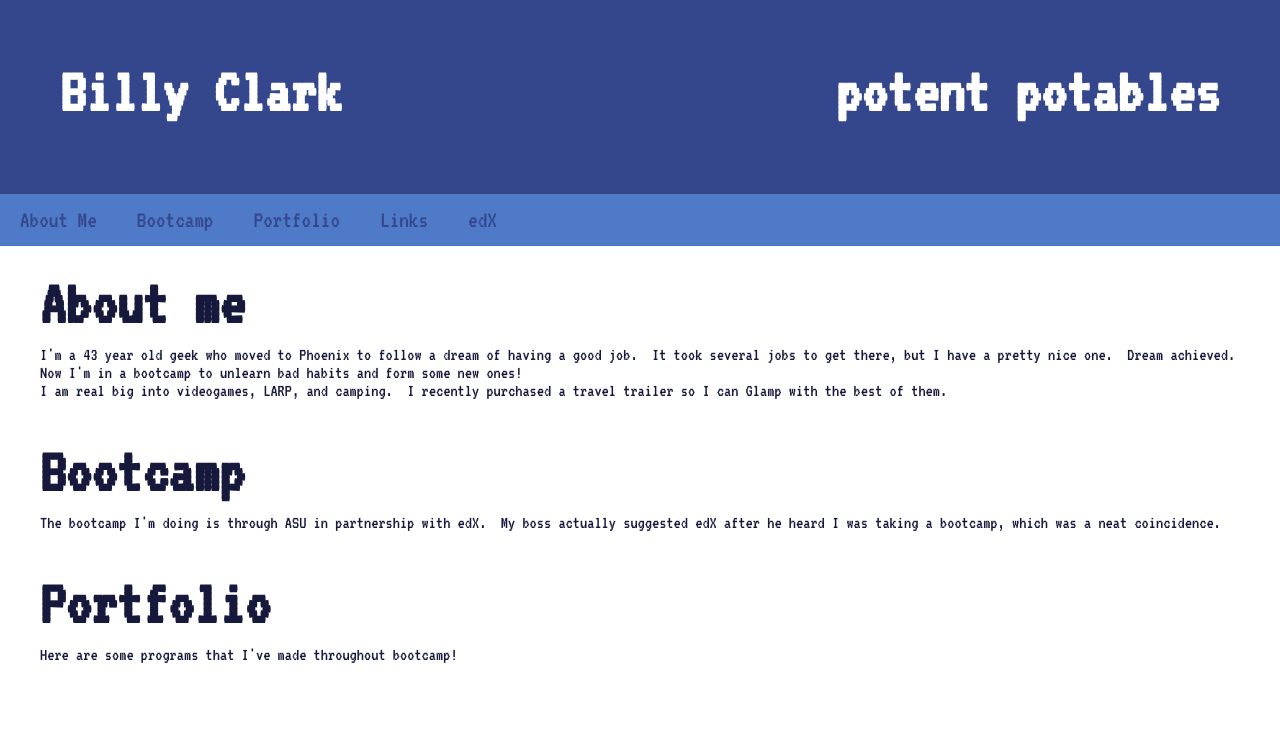
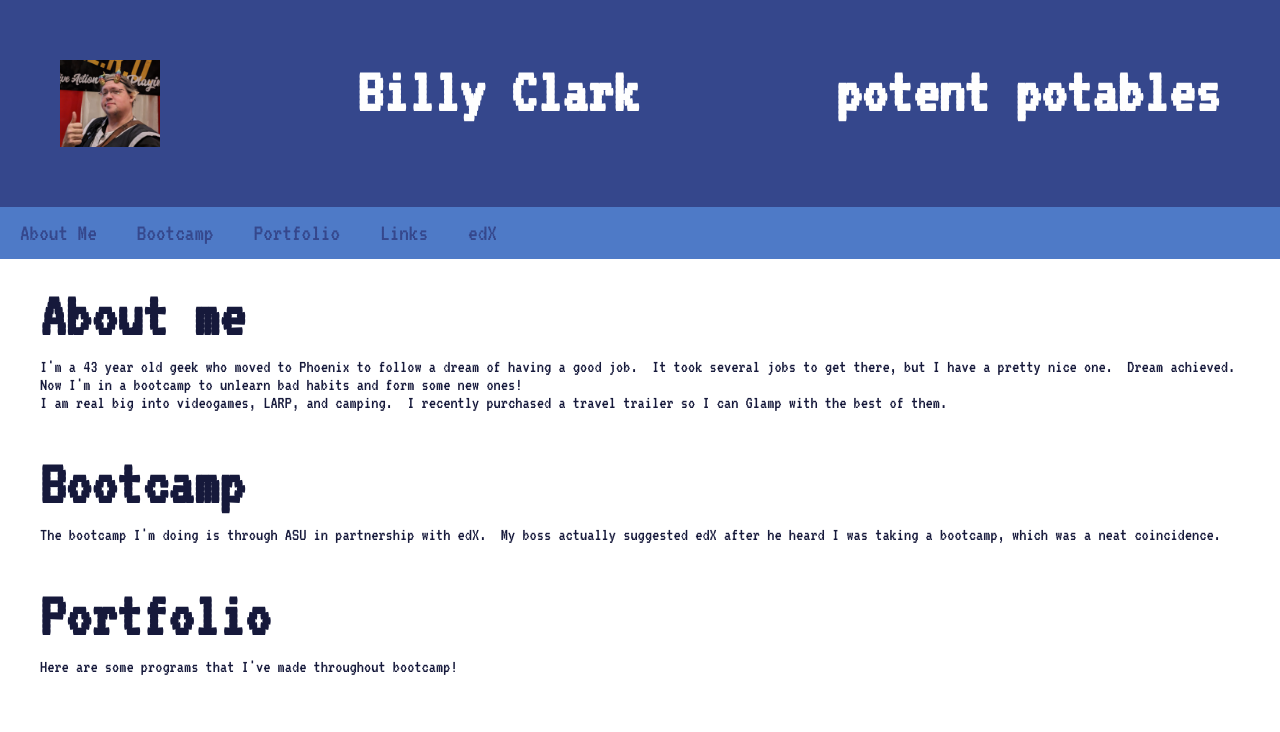
Before and after one commit to DaedalusStudios/Module-2-homework, a plain HTML site: page Develop/index.html in a window 1280 px wide. Shown: the top 732 px of the page. Drawn offline with Linux system fonts and the light colour scheme.

Commit message:
Adding profile pic as per ac

```diff
--- a/Develop/assets/css/style.css
+++ b/Develop/assets/css/style.css
@@ -62,6 +62,9 @@ main {
   padding: 60px;
   background: var(--primary);
   color: var(--background);
+}
+.profile-pic {
+  width:100px;
 }
 nav {
   font-size: 1.5rem;
--- a/Develop/index.html
+++ b/Develop/index.html
@@ -9,6 +9,7 @@
 </head>
 <body>
 	<header class="main-header">
+		<img src="./assets/images/trinitydiscord.png" alt="profile pic" class="profile-pic">
 		<h1>Billy Clark</h1>
 		<h2>potent potables</h2>
 	</header>
```
Also changed, not shown: Develop/assets/images/trinitydiscord.png (added).
